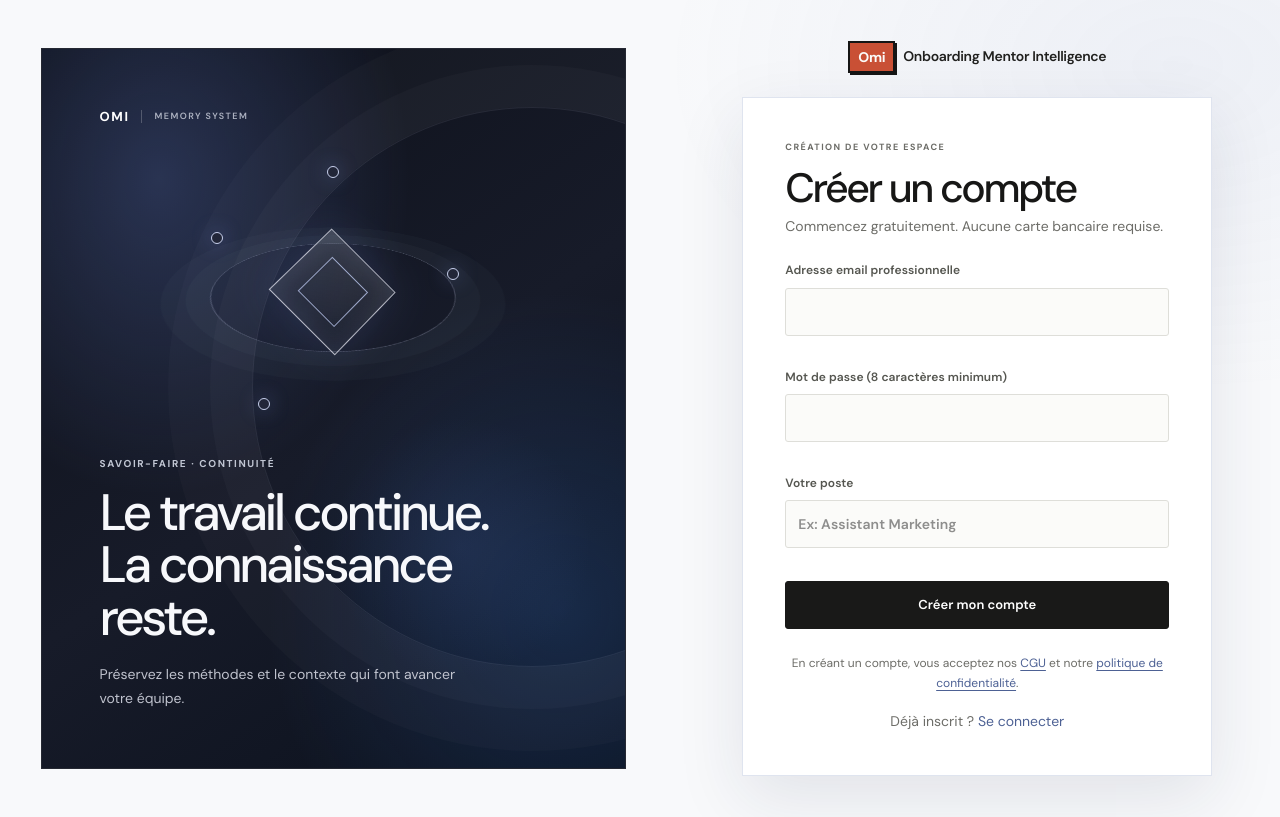
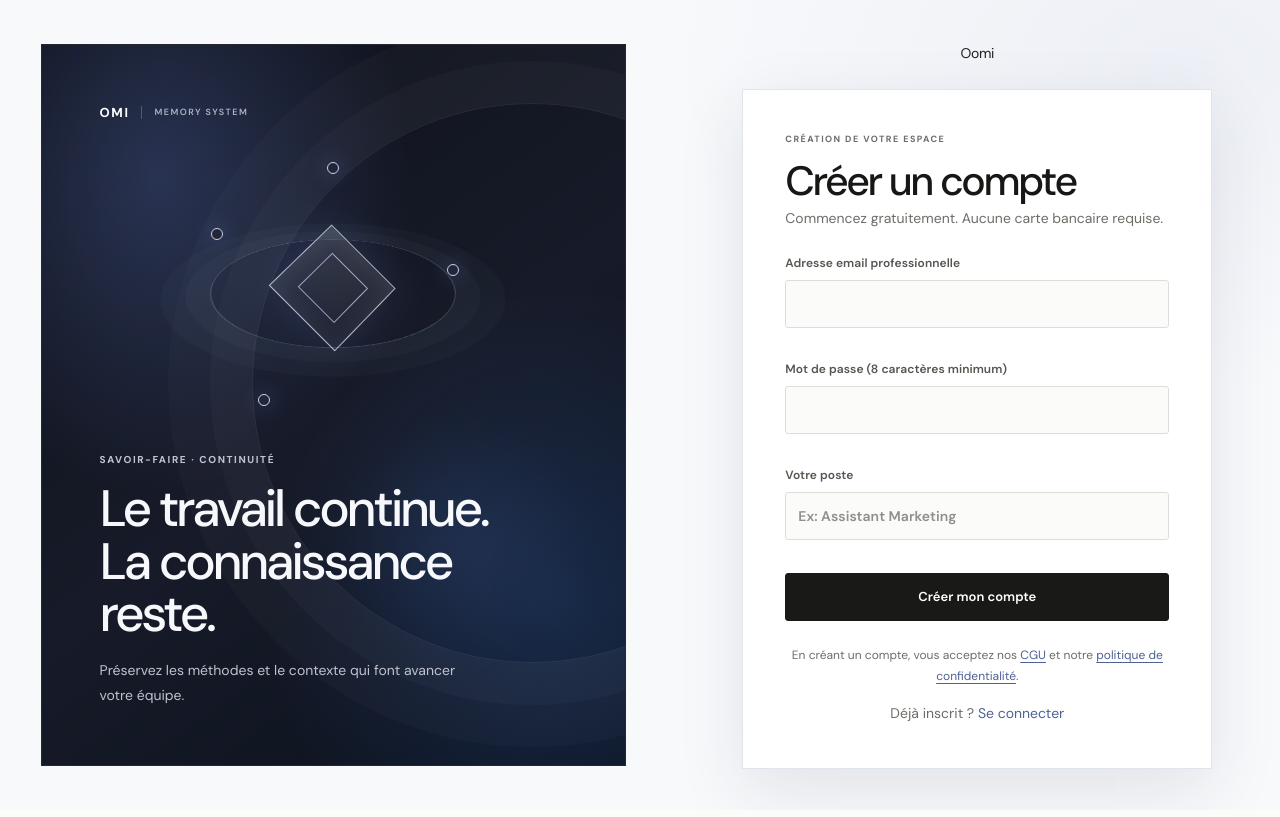
Before and after one commit to Smo-5161/obi-ai, a Next.js app: page /signup in a window 1280 px wide. Built offline with nearby package versions, Linux system fonts and the light colour scheme; no server answers.

Commit message:
Replace legacy badge on signup with current Omi wordmark

```diff
--- a/src/app/signup/page.tsx
+++ b/src/app/signup/page.tsx
@@ -1,7 +1,6 @@
 "use client";
 
 import { useState, type FormEvent } from "react";
-import OmiBadge from "@/components/OmiBadge";
 import Link from "next/link";
 import { useRouter } from "next/navigation";
 import { createBrowserClient } from "@supabase/ssr";
@@ -74,9 +73,9 @@ export default function SignupPage() {
         </aside>
         <section className="auth-page__content">
           <div className="mb-6 text-center">
-          <Link href="/" className="auth-page__brand inline-flex items-center gap-2 font-semibold text-text-strong">
-            <OmiBadge className="auth-page__badge" />
-            Onboarding Mentor Intelligence
+          <Link href="/" className="auth-page__brand" aria-label="Omi.ai, accueil">
+            <span className="auth-page__brand-mark" aria-hidden="true">O</span>
+            <span className="auth-page__brand-name">omi</span>
           </Link>
         </div>
         <div className="auth-page__card">
```
